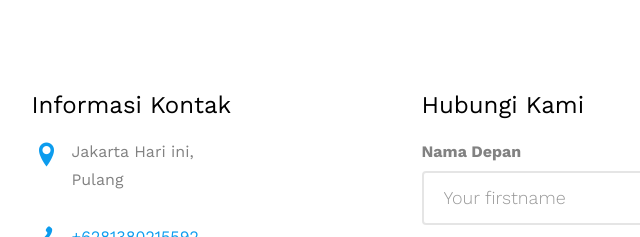
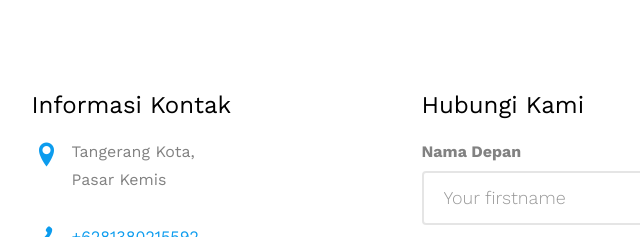
Before and after one commit to garengaja/portfolio, a plain HTML site: page contact.html in a window 1280 px wide. Shown: the part 920-1157 px from the top of the page, 136-776 px from the left. Drawn offline with nearby package versions, Linux system fonts and the light colour scheme; files whose address does not match are found by name.

Commit message:
Update contact.html

```diff
--- a/contact.html
+++ b/contact.html
@@ -115,7 +115,7 @@
 					<div class="fh5co-contact-info">
 						<h3>Informasi Kontak</h3>
 						<ul>
-							<li class="address">Jakarta Hari ini, <br> Pulang</li>
+							<li class="address">Tangerang Kota, <br> Pasar Kemis</li>
 							<li class="phone"><a href="tel://1234567920">+6281380215592</a></li>
 							<li class="email"><a href="mail:aditya.rangga143@gmail.com">aditya.rangga143@gmail.com</a></li>
 							<li class="icon-instagram"><a href="insta:adityarngga_">adityarngga_</a></li>
```
